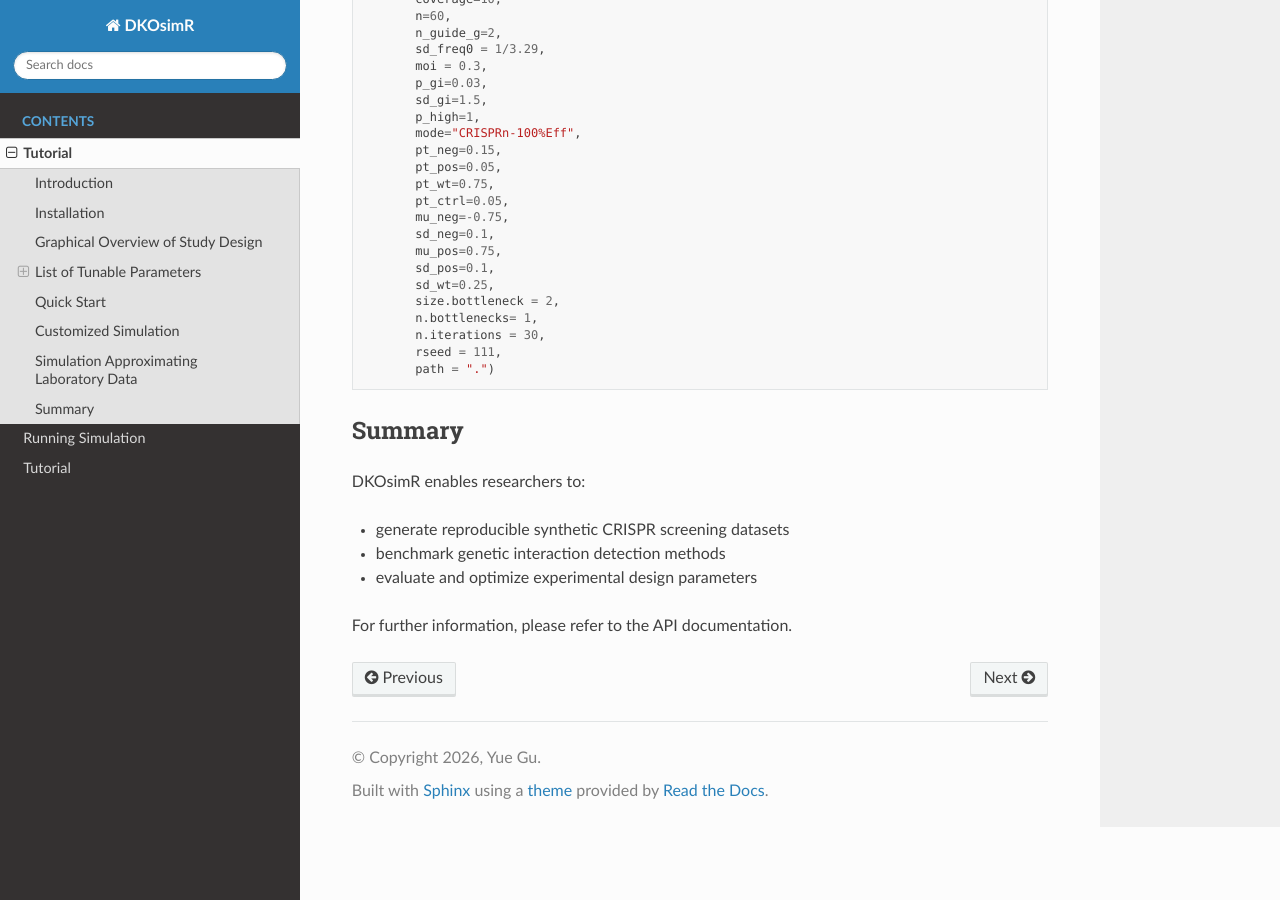
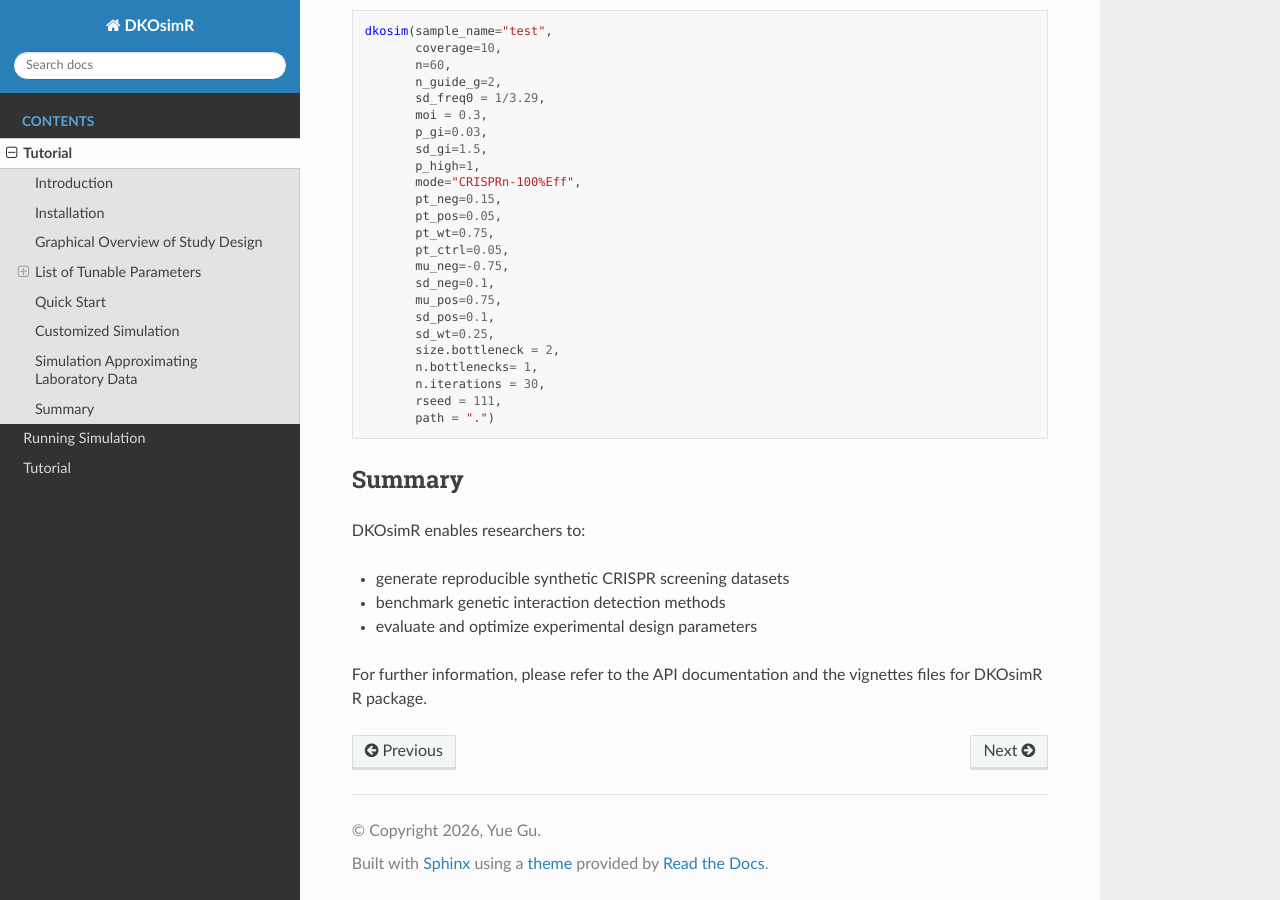
Before and after one commit to yuegu-phd/DKOsimR-tutorial, a Sphinx documentation site: the page built from docs/source/tutorial.rst, in a window 1280 px wide and 900 px high, scrolled down 4315 px. Built offline with Sphinx 7.4.7 and the Read the Docs theme 3.1.0, drawn with Linux system fonts in a browser that asks for light colours; some of the changed text lies outside the part shown.

Commit message:
update tutorial page

```diff
--- a/docs/source/run_sim.rst
+++ b/docs/source/run_sim.rst
@@ -32,6 +32,7 @@ To start running simulation, simply download and install R/RStudio as the first
    devtools::install_github("yuegu-phd/DKOsimR", quiet = TRUE)
    devtools::install(dependencies = TRUE)
 
+Make sure all required dependencies are installed using ``devtools::install(dependencies = TRUE)``.
 
 Then you may simply load the package:
 
--- a/docs/source/tutorial.rst
+++ b/docs/source/tutorial.rst
@@ -233,4 +234,4 @@ DKOsimR enables researchers to:
 - benchmark genetic interaction detection methods
 - evaluate and optimize experimental design parameters
 
-For further information, please refer to the API documentation.
+For further information, please refer to the API documentation and the vignettes files for DKOsimR R package.
```
Also changed, not shown: other parts of docs/source/tutorial.rst (+1 -0 lines).
